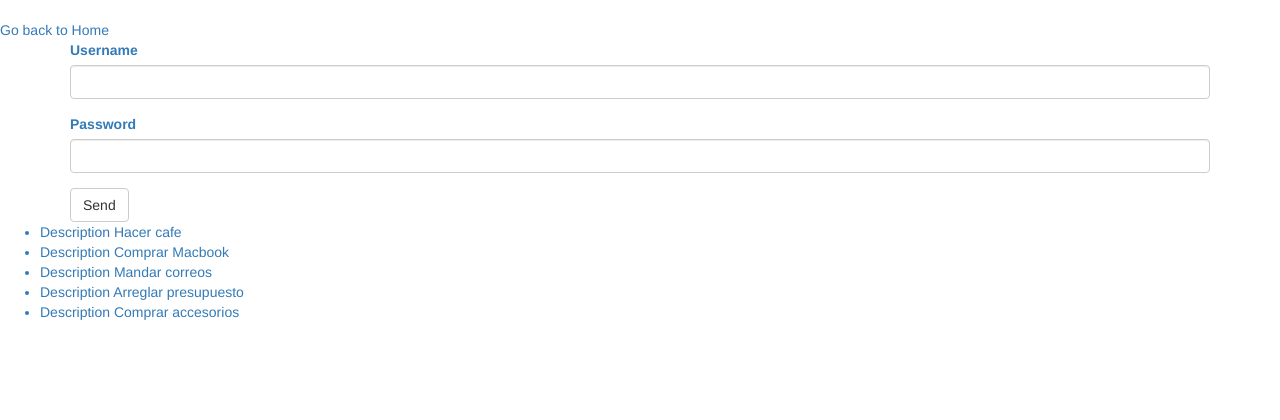
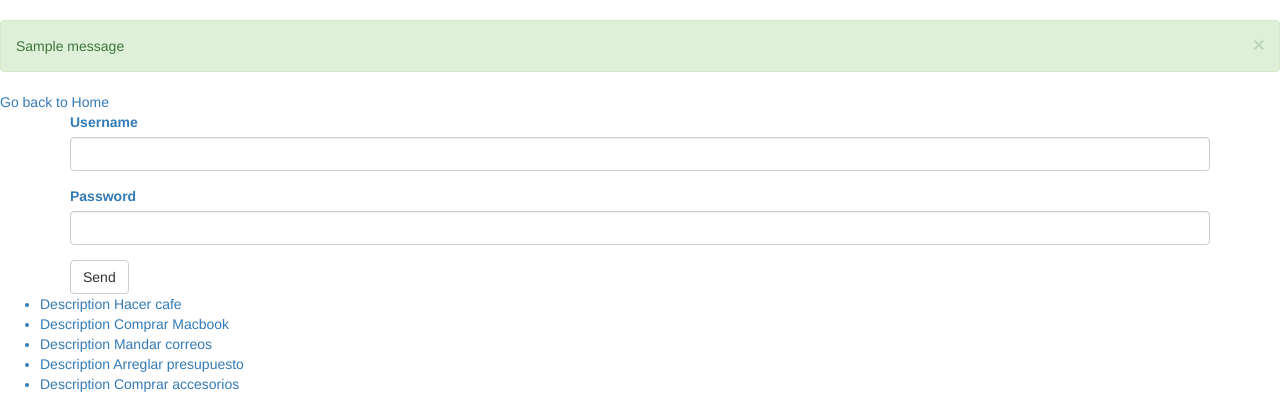
Before and after one commit to k4is3r/serve-flask-bootstrap, a Flask app: page /hello in a window 1280 px wide. Shown: the part 52-472 px from the top of the page. Run offline with Flask 2, Linux system fonts and the light colour scheme; one stand-in notice (Sample message) is shown; some libraries are stand-ins or nearby versions.

Commit message:
creating validation and adding message or flask to the login user

```diff
--- a/main.py
+++ b/main.py
@@ -1,4 +1,4 @@
-from flask import Flask, request, redirect , make_response, render_template, session, url_for
+from flask import Flask, request, redirect , make_response, render_template, session, url_for, flash
 #importin bootstrap
 from flask_bootstrap import Bootstrap
 #importin whta the form in flask
@@ -47,6 +47,7 @@ def hello():
     if login_form.validate_on_submit():
         username = login_form.username.data
         session['username'] = username
+        flash('Username register succesfull')
         return redirect(url_for('index'))
 
 
--- a/templates/base.html
+++ b/templates/base.html
@@ -9,6 +9,17 @@
     {% block navbar %}
         {% include 'navbar.html' %}
     {% endblock %}
+    {% for message in get_flashed_messages() %}
+        <div class="alert alert-success alert-dismissable">
+            <button type="button"
+            data-dismiss="alert"
+            class="close">&times;</button>
+            {{ message }}
+        </div>
+    {% endfor %}
     {% block content %}
     {% endblock %}
+    {% block scripts %}
+        {{ super() }}
+    {% endblock %}
 {% endblock %}
--- a/templates/hello.html
+++ b/templates/hello.html
@@ -7,7 +7,7 @@
 {% endblock %}
 {% block content %}
     {% if username %}
-        <h1>Welcome, {{ username }} </h1>
+        <h1>Welcome, {{ username | capitalize }} </h1>
     {% endif %}
     {% if user_ip %}
         <h3> {{ username }} server up, ur ip is {{ user_ip }} </h1>
```
